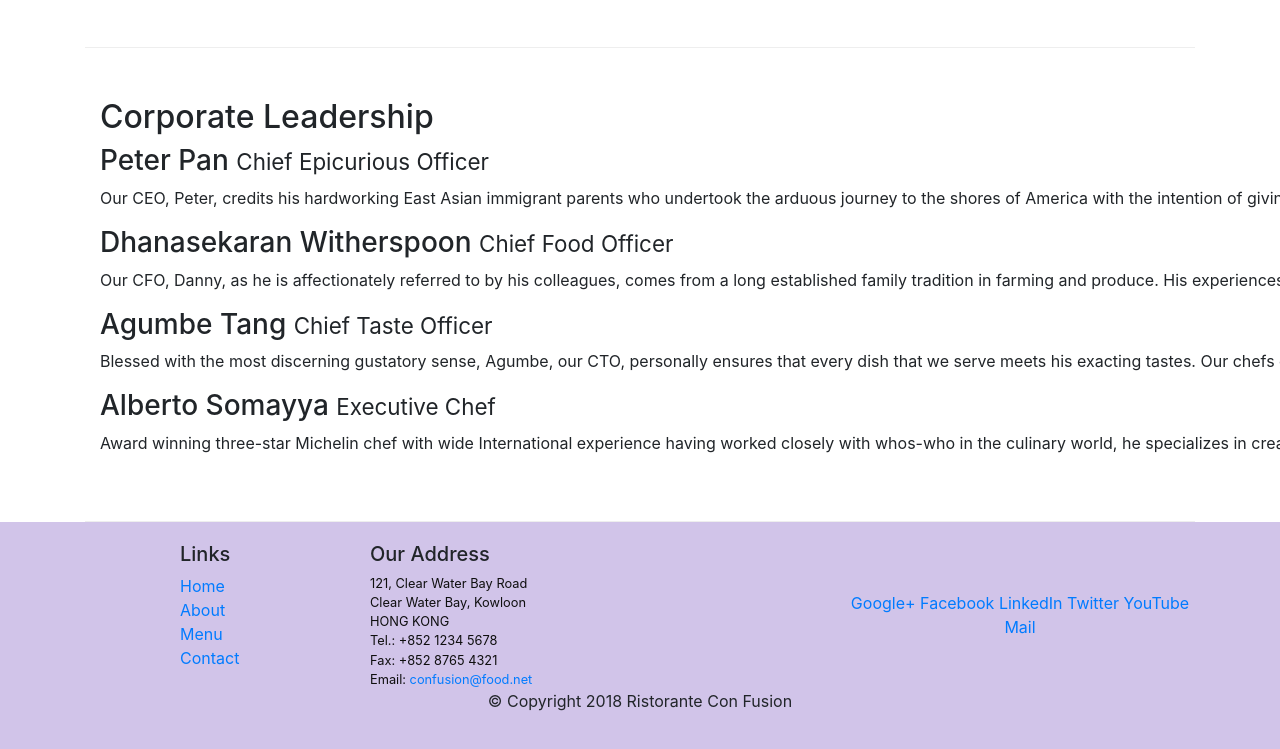
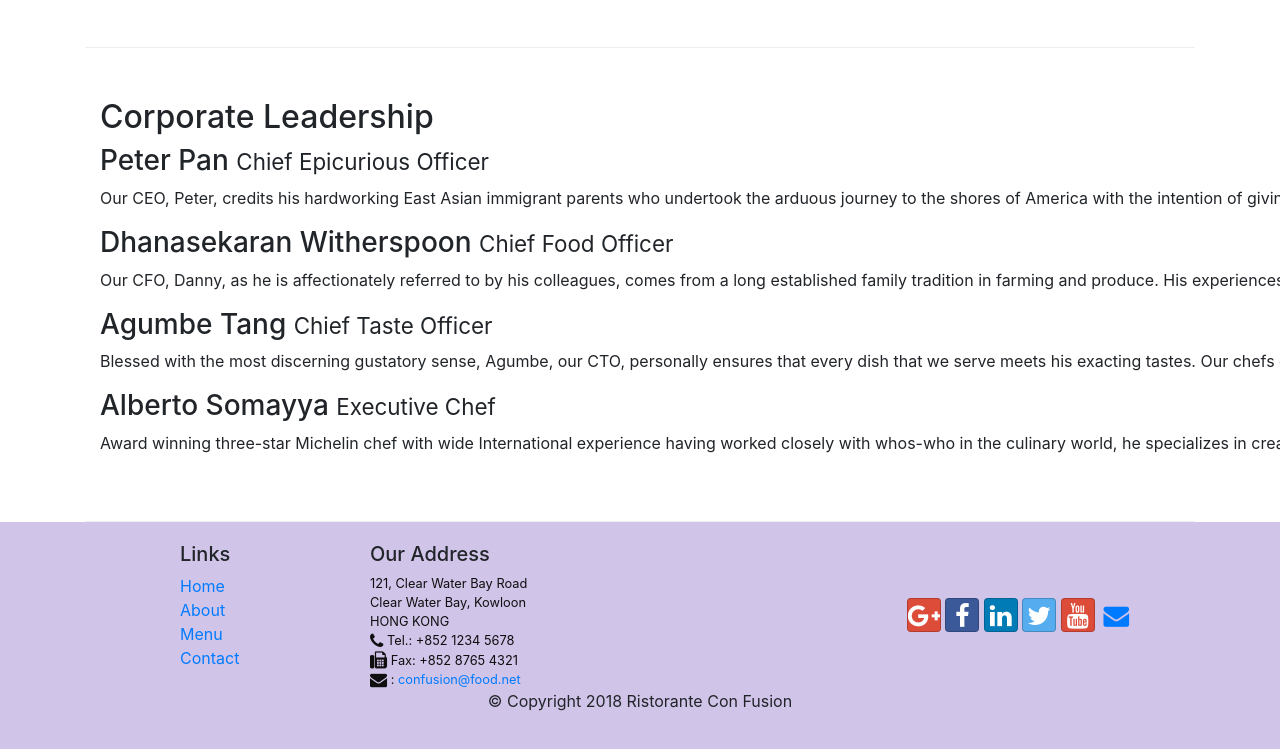
Before and after one commit to ryaswant5/Bootstrap4, a website: page aboutus.html in a window 1280 px wide. Shown: the part 812-1561 px from the top of the page. Drawn offline with nearby package versions, Linux system fonts and the light colour scheme.

Commit message:
icon fonts

```diff
--- a/aboutus.html
+++ b/aboutus.html
@@ -10,6 +10,8 @@
      <!-- Bootstrap CSS -->
      <link rel="stylesheet" href="node_modules/bootstrap/dist/css/bootstrap.min.css">
      <link href="css/styles.css" rel = "stylesheet">
+     <link rel="stylesheet" href="node_modules/font-awesome/css/font-awesome.min.css">
+     <link rel="stylesheet" href="node_modules/bootstrap-social/bootstrap-social.css">
 
     <title>Ristorante Con Fusion: About Us</title>
 
@@ -24,10 +26,10 @@
            <a class="navbar-brand" href="./index.html">Ristorante Con Fusion</a>
            <div class="collapse navbar-collapse" id="Navbar">
                 <ul class="navbar-nav mr-auto">
-                    <li class="nav-item"><a class="nav-link" href="./index.html">Home</a></li>
-                    <li class="nav-item active"><a class="nav-link" href="#">About</a></li>
-                    <li class="nav-item"><a class="nav-link" href="#">Menu</a></li>
-                    <li class="nav-item"><a class="nav-link" href="#">Contact</a></li>
+                    <li class="nav-item"><a class="nav-link" href="./index.html"><span class="fa fa-home fa-lg"></span> Home</a></li>
+                    <li class="nav-item active"><a class="nav-link" href="#"><span class="fa fa-info fa-lg"></span> About</a></li>
+                    <li class="nav-item"><a class="nav-link" href="#"><span class="fa fa-list fa-lg"></span> Menu</a></li>
+                    <li class="nav-item"><a class="nav-link" href="#"><span class="fa fa-address-card fa-lg"></span> Contact</a></li>
                 </ul>
             </div>
         </div>
@@ -113,19 +115,19 @@
 		              121, Clear Water Bay Road<br>
 		              Clear Water Bay, Kowloon<br>
 		              HONG KONG<br>
-		              Tel.: +852 1234 5678<br>
-		              Fax: +852 8765 4321<br>
-		              Email: <a href="mailto:confusion@food.net">confusion@food.net</a>
+		              <i class="fa fa-phone fa-lg"></i> Tel.: +852 1234 5678<br>
+		              <i class="fa fa-fax fa-lg"></i> Fax: +852 8765 4321<br>
+		              <i class="fa fa-envelope fa-lg"></i> : <a href="mailto:confusion@food.net">confusion@food.net</a>
 		           </address>
                 </div>
                 <div class="col-12 col-sm-4 align-self-center">
                     <div class="text-center">
-                        <a href="http://google.com/+">Google+</a>
-                        <a href="http://www.facebook.com/profile.php?id=">Facebook</a>
-                        <a href="http://www.linkedin.com/in/">LinkedIn</a>
-                        <a href="http://twitter.com/">Twitter</a>
-                        <a href="http://youtube.com/">YouTube</a>
-                        <a href="mailto:">Mail</a>
+                        <a class="btn btn-social-icon btn-google" href="http://google.com/+"><i class="fa fa-google-plus"></i></a>
+                        <a class="btn btn-social-icon btn-facebook" href="http://www.facebook.com/profile.php?id="><i class="fa fa-facebook"></i></a>
+                        <a class="btn btn-social-icon btn-linkedin" href="http://www.linkedin.com/in/"><i class="fa fa-linkedin"></i></a>
+                        <a class="btn btn-social-icon btn-twitter" href="http://twitter.com/"><i class="fa fa-twitter"></i></a>
+                        <a class="btn btn-social-icon btn-google" href="http://youtube.com/"><i class="fa fa-youtube"></i></a>
+                        <a class="btn btn-social-icon" href="mailto:"><i class="fa fa-envelope"></i></a>
                     </div>
                 </div>
            </div>
--- a/package.json
+++ b/package.json
@@ -15,6 +15,8 @@
   },
   "dependencies": {
     "bootstrap": "^4.0.0",
+    "bootstrap-social": "^5.1.1",
+    "font-awesome": "^4.7.0",
     "jquery": "^3.3.1",
     "popper.js": "^1.12.9"
   }
```
Also changed, not shown: index.html (+15 -13 lines).
